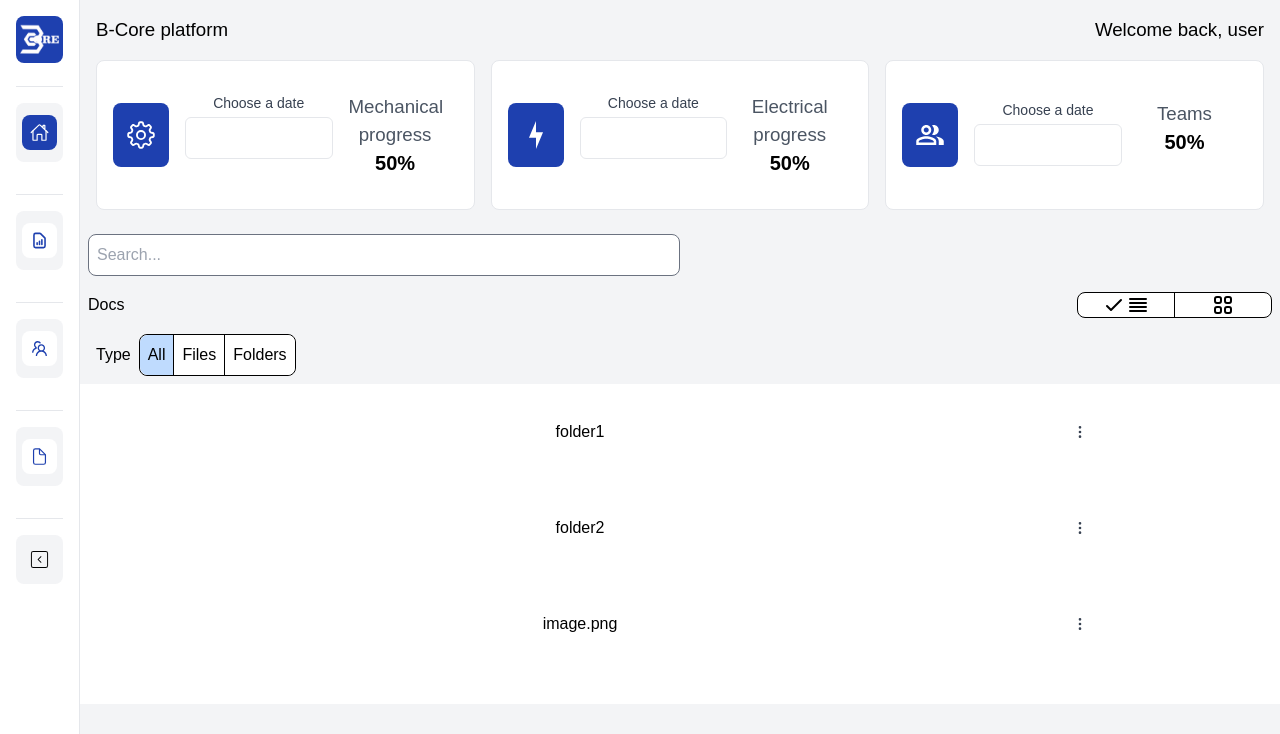
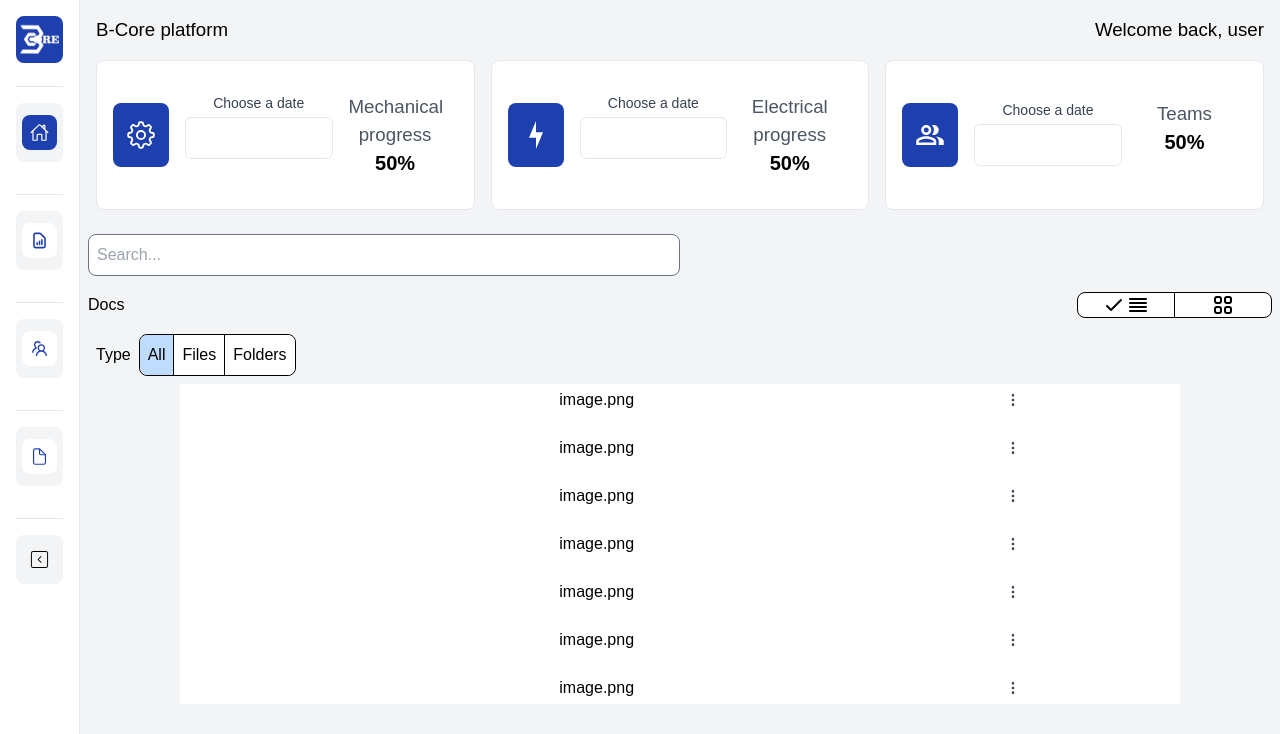
Before and after one commit to LMartin1998/BCorePlatform-Deploy, a Next.js app: page /docs in a window 1280 px wide. Shown: the top 734 px of the page. Built offline with nearby package versions, Linux system fonts and the light colour scheme.

Commit message:
working on styles

```diff
--- a/src/app/Components/files/ShowFiles.jsx
+++ b/src/app/Components/files/ShowFiles.jsx
@@ -76,7 +76,7 @@ export default function ShowFiles({ filesList, updateFiles }) {
   const renderFiles = () => {
     return filesList.map((file) => (
       <div
-        className="h-24 w-full flex items-center justify-center bg-white"
+        className="h-12 w-full flex items-center justify-center bg-white"
         key={file.id}
       >
         <div className="flex justify-center w-2/3">
@@ -88,8 +88,8 @@ export default function ShowFiles({ filesList, updateFiles }) {
   };
 
   return (
-    <div className="w-full h-80 overflow-auto">
-      <div className="flex flex-col w-full">{filesList && renderFiles()}</div>
+    <div className="flex w-full h-80 items-center justify-center overflow-auto">
+      <div className="grid w-5/6">{filesList && renderFiles()}</div>
     </div>
   );
 }
```
